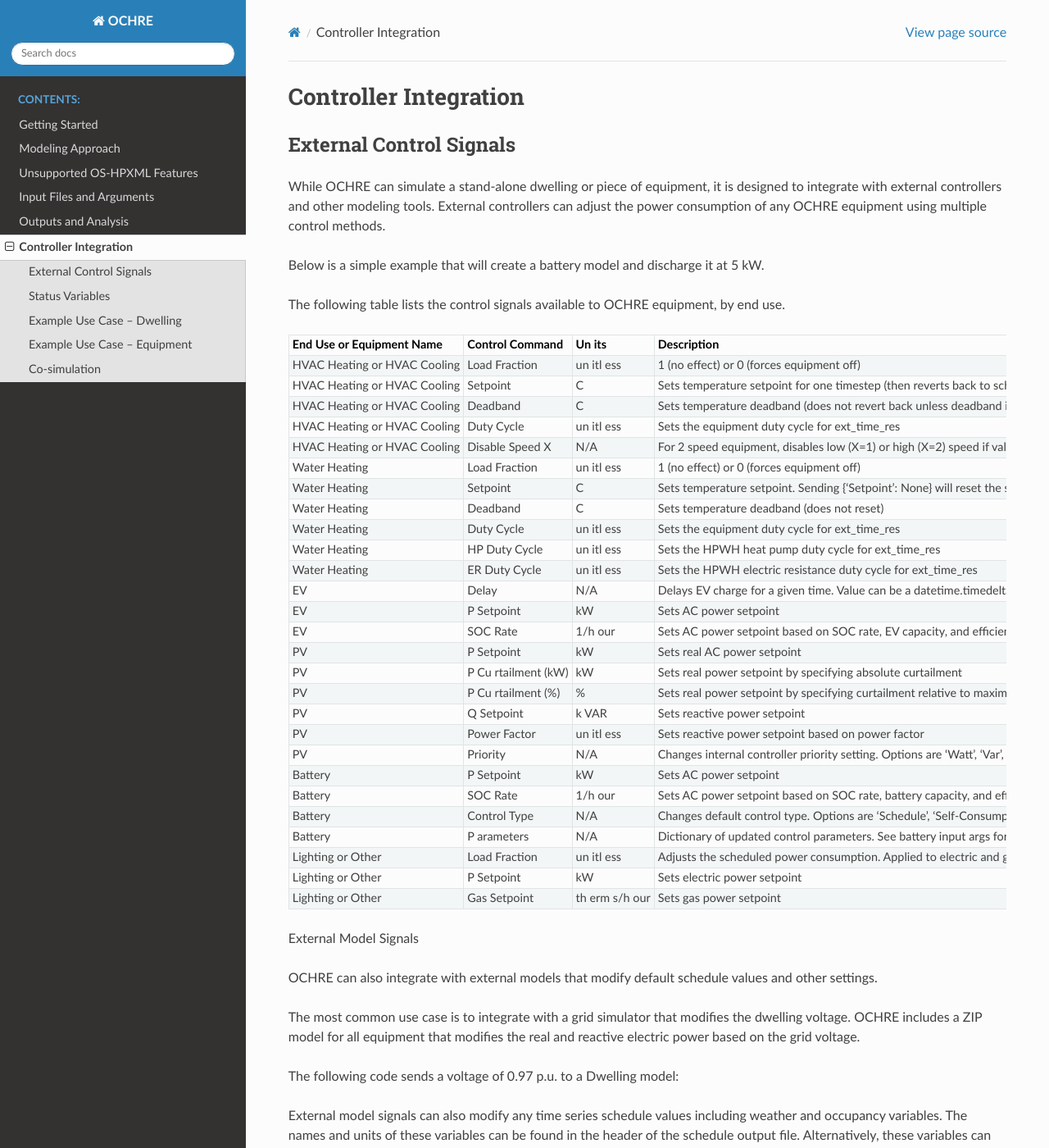
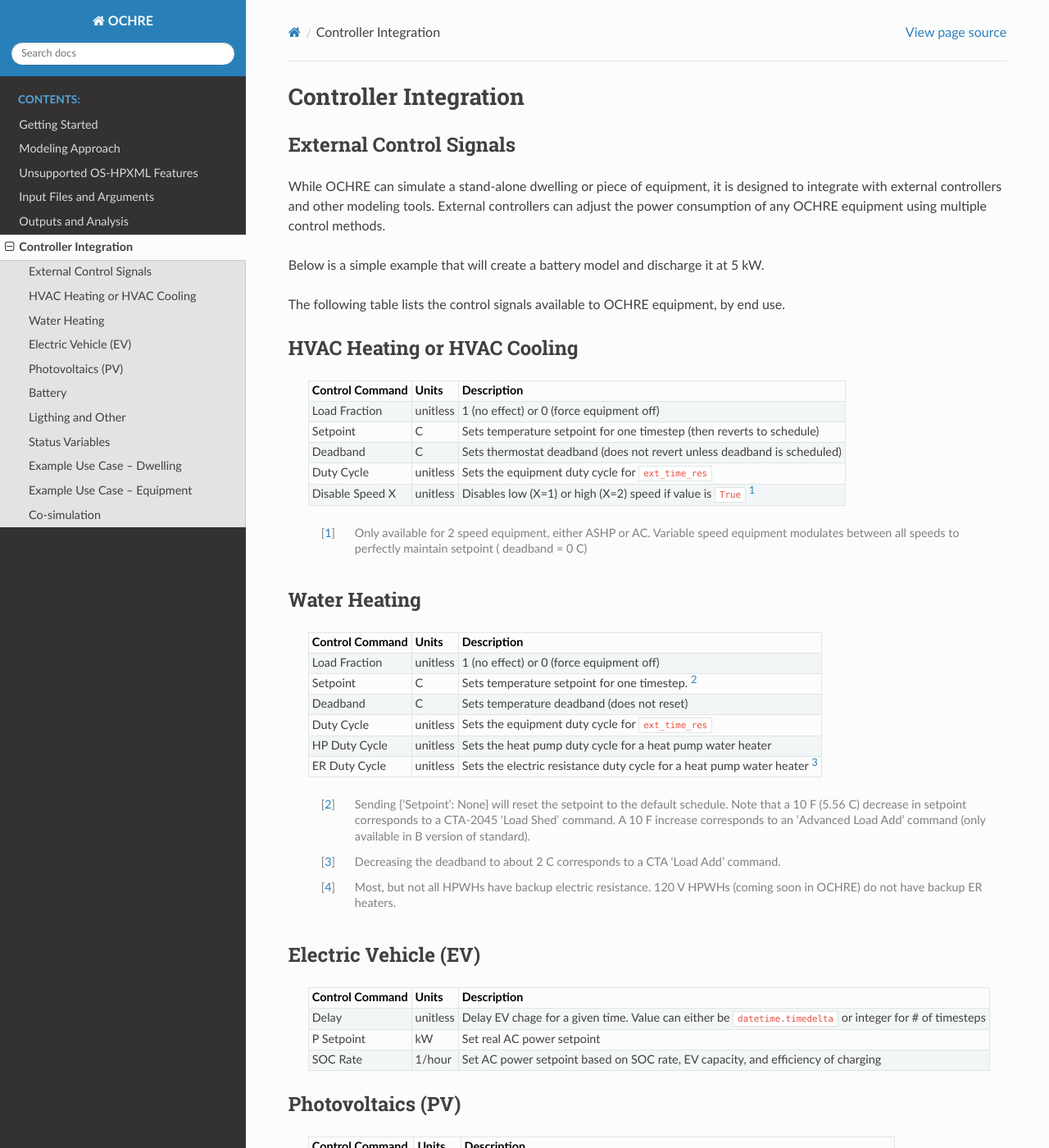
Before and after one commit to NREL/OCHRE, a Sphinx documentation site: the page built from docs/source/ControllerIntegration.rst, in a window 1280 px wide and 1400 px high. Shown: the whole window at 82% size. Built offline with Sphinx 7.4.7 and the Read the Docs theme 2.0.0, drawn with Linux system fonts in a browser that asks for light colours; some of the changed text lies outside the part shown.

Commit message:
Update tables

```diff
--- a/docs/source/ControllerIntegration.rst
+++ b/docs/source/ControllerIntegration.rst
@@ -29,123 +29,94 @@
 The following table lists the control signals available to OCHRE
 equipment, by end use.
 
-+----------+-----------+-----+---------------------------------------+
-| End Use  | Control   | Un  | Description                           |
-| or       | Command   | its |                                       |
-| Equipment|           |     |                                       |
-| Name     |           |     |                                       |
-+==========+===========+=====+=======================================+
-| HVAC     | Load      | un  | 1 (no effect) or 0 (forces equipment  |
-| Heating  | Fraction  | itl | off)                                  |
-| or HVAC  |           | ess |                                       |
-| Cooling  |           |     |                                       |
-+----------+-----------+-----+---------------------------------------+
-| HVAC     | Setpoint  | C   | Sets temperature setpoint for one     |
-| Heating  |           |     | timestep (then reverts back to        |
-| or HVAC  |           |     | schedule)                             |
-| Cooling  |           |     |                                       |
-+----------+-----------+-----+---------------------------------------+
-| HVAC     | Deadband  | C   | Sets temperature deadband (does not   |
-| Heating  |           |     | revert back unless deadband is in the |
-| or HVAC  |           |     | schedule)                             |
-| Cooling  |           |     |                                       |
-+----------+-----------+-----+---------------------------------------+
-| HVAC     | Duty      | un  | Sets the equipment duty cycle for     |
-| Heating  | Cycle     | itl | ext_time_res                          |
-| or HVAC  |           | ess |                                       |
-| Cooling  |           |     |                                       |
-+----------+-----------+-----+---------------------------------------+
-| HVAC     | Disable   | N/A | For 2 speed equipment, disables low   |
-| Heating  | Speed X   |     | (X=1) or high (X=2) speed if value is |
-| or HVAC  |           |     | True                                  |
-| Cooling  |           |     |                                       |
-+----------+-----------+-----+---------------------------------------+
-| Water    | Load      | un  | 1 (no effect) or 0 (forces equipment  |
-| Heating  | Fraction  | itl | off)                                  |
-|          |           | ess |                                       |
-+----------+-----------+-----+---------------------------------------+
-| Water    | Setpoint  | C   | Sets temperature setpoint. Sending    |
-| Heating  |           |     | {'Setpoint': None} will reset the     |
-|          |           |     | setpoint to the default schedule      |
-+----------+-----------+-----+---------------------------------------+
-| Water    | Deadband  | C   | Sets temperature deadband (does not   |
-| Heating  |           |     | reset)                                |
-+----------+-----------+-----+---------------------------------------+
-| Water    | Duty      | un  | Sets the equipment duty cycle for     |
-| Heating  | Cycle     | itl | ext_time_res                          |
-|          |           | ess |                                       |
-+----------+-----------+-----+---------------------------------------+
-| Water    | HP Duty   | un  | Sets the HPWH heat pump duty cycle    |
-| Heating  | Cycle     | itl | for ext_time_res                      |
-|          |           | ess |                                       |
-+----------+-----------+-----+---------------------------------------+
-| Water    | ER Duty   | un  | Sets the HPWH electric resistance     |
-| Heating  | Cycle     | itl | duty cycle for ext_time_res           |
-|          |           | ess |                                       |
-+----------+-----------+-----+---------------------------------------+
-| EV       | Delay     | N/A | Delays EV charge for a given time.    |
-|          |           |     | Value can be a datetime.timedelta or  |
-|          |           |     | an integer to specify the number of   |
-|          |           |     | time steps to delay                   |
-+----------+-----------+-----+---------------------------------------+
-| EV       | P         | kW  | Sets AC power setpoint                |
-|          | Setpoint  |     |                                       |
-+----------+-----------+-----+---------------------------------------+
-| EV       | SOC Rate  | 1/h | Sets AC power setpoint based on SOC   |
-|          |           | our | rate, EV capacity, and efficiency of  |
-|          |           |     | charging                              |
-+----------+-----------+-----+---------------------------------------+
-| PV       | P         | kW  | Sets real AC power setpoint           |
-|          | Setpoint  |     |                                       |
-+----------+-----------+-----+---------------------------------------+
-| PV       | P         | kW  | Sets real power setpoint by           |
-|          | Cu        |     | specifying absolute curtailment       |
-|          | rtailment |     |                                       |
-|          | (kW)      |     |                                       |
-+----------+-----------+-----+---------------------------------------+
-| PV       | P         | %   | Sets real power setpoint by           |
-|          | Cu        |     | specifying curtailment relative to    |
-|          | rtailment |     | maximum power point                   |
-|          | (%)       |     |                                       |
-+----------+-----------+-----+---------------------------------------+
-| PV       | Q         | k   | Sets reactive power setpoint          |
-|          | Setpoint  | VAR |                                       |
-+----------+-----------+-----+---------------------------------------+
-| PV       | Power     | un  | Sets reactive power setpoint based on |
-|          | Factor    | itl | power factor                          |
-|          |           | ess |                                       |
-+----------+-----------+-----+---------------------------------------+
-| PV       | Priority  | N/A | Changes internal controller priority  |
-|          |           |     | setting. Options are 'Watt', 'Var',   |
-|          |           |     | or 'CPF'                              |
-+----------+-----------+-----+---------------------------------------+
-| Battery  | P         | kW  | Sets AC power setpoint                |
-|          | Setpoint  |     |                                       |
-+----------+-----------+-----+---------------------------------------+
-| Battery  | SOC Rate  | 1/h | Sets AC power setpoint based on SOC   |
-|          |           | our | rate, battery capacity, and           |
-|          |           |     | efficiency                            |
-+----------+-----------+-----+---------------------------------------+
-| Battery  | Control   | N/A | Changes default control type. Options |
-|          | Type      |     | are 'Schedule', 'Self-Consumption',   |
-|          |           |     | and 'Off'                             |
-+----------+-----------+-----+---------------------------------------+
-| Battery  | P         | N/A | Dictionary of updated control         |
-|          | arameters |     | parameters. See battery input args    |
-|          |           |     | for details                           |
-+----------+-----------+-----+---------------------------------------+
-| Lighting | Load      | un  | Adjusts the scheduled power           |
-| or Other | Fraction  | itl | consumption. Applied to electric and  |
-|          |           | ess | gas power                             |
-+----------+-----------+-----+---------------------------------------+
-| Lighting | P         | kW  | Sets electric power setpoint          |
-| or Other | Setpoint  |     |                                       |
-+----------+-----------+-----+---------------------------------------+
-| Lighting | Gas       | th  | Sets gas power setpoint               |
-| or Other | Setpoint  | erm |                                       |
-|          |           | s/h |                                       |
-|          |           | our |                                       |
-+----------+-----------+-----+---------------------------------------+
+HVAC Heating or HVAC Cooling
+----------------------------
+  ================================  ==========  =========================================================================
+  Control Command                   Units       Description
+  ================================  ==========  =========================================================================
+  Load Fraction                     unitless    1 (no effect) or 0 (force equipment off)
+  Setpoint                          C           Sets temperature setpoint for one timestep (then reverts to schedule)
+  Deadband                          C           Sets thermostat deadband (does not revert unless deadband is scheduled)
+  Duty Cycle                        unitless    Sets the equipment duty cycle for ``ext_time_res``
+  Disable Speed X                   unitless    Disables low (X=1) or high (X=2) speed if value is ``True`` [#]_
+  ================================  ==========  =========================================================================
+
+  .. [#] Only available for 2 speed equipment, either ASHP or AC. Variable speed equipment modulates between all speeds to
+         perfectly maintain setpoint ( deadband = 0 C)
+
+Water Heating
+-----------------------------
+  ================================  ==========  =========================================================================
+  Control Command                   Units       Description
+  ================================  ==========  =========================================================================
+  Load Fraction                     unitless    1 (no effect) or 0 (force equipment off)
+  Setpoint                          C           Sets temperature setpoint for one timestep. [#]_
+  Deadband                          C           Sets temperature deadband (does not reset)
+  Duty Cycle                        unitless    Sets the equipment duty cycle for ``ext_time_res``
+  HP Duty Cycle                     unitless    Sets the heat pump duty cycle for a heat pump water heater
+  ER Duty Cycle                     unitless    Sets the electric resistance duty cycle for a heat pump water heater [#]_
+  ================================  ==========  =========================================================================
+
+  .. [#] Sending {'Setpoint': None} will reset the setpoint to the default schedule. Note that a 10 F (5.56 C)
+         decrease in setpoint corresponds to a CTA-2045 'Load Shed' command. A 10 F increase corresponds to an
+         'Advanced Load Add' command (only available in B version of standard).
+  .. [#] Decreasing the deadband to about 2 C corresponds to a CTA 'Load Add' command.
+  .. [#] Most, but not all HPWHs have backup electric resistance. 120 V HPWHs (coming soon in OCHRE) do not
+         have backup ER heaters.
+
+Electric Vehicle (EV)
+-----------------------------
+
+  ================================  ==========  =========================================================================================================
+  Control Command                   Units       Description
+  ================================  ==========  =========================================================================================================
+  Delay                             unitless    Delay EV chage for a given time. Value can either be ``datetime.timedelta`` or integer for # of timesteps
+  P Setpoint                        kW          Set real AC power setpoint
+  SOC Rate                          1/hour      Set AC power setpoint based on SOC rate, EV capacity, and efficiency of charging
+  ================================  ==========  =========================================================================================================
+
+Photovoltaics (PV)
+-----------------------------
+
+  ================================  ==========  =========================================================================================================
+  Control Command                   Units       Description
+  ================================  ==========  =========================================================================================================
+  P Setpoint                        kW          Sets real AC power setpoint
+  P Curtailment (kW)                kW          Set real power setpoint by specifying absolute curtailment
+  P Curtailment (%)                 %           Set real power setpoint by specifying curtailment relative to maximum power point
+  Q Setpoint                        kVar        Set reactive power setpoint
+  Power Factor                      unitless    Set reactive power setpoint based on power factor
+  Priority                          N/A         Changes internal controller priority setting. Options are ``Watt``, ``Var``, or ``CPF`` [#]_
+  ================================  ==========  =========================================================================================================
+
+  .. [#] CPF: Constant Power Factor
+
+Battery
+-----------------------------
+
+  ================================  ==========  =========================================================================================================
+  Control Command                   Units       Description
+  ================================  ==========  =========================================================================================================
+  P Setpoint                        kW          Sets AC power setpoint
+  SOC Rate                          1/hour      Set AC power setpoint based on SOC rate, battery capacity, and efficiency
+  Control Type                      N/A         Change default control type. Supported options are ``Schedule``, ``Self-Consumption`` [#]_, and ``Off``
+  Parameters                        N/A         Dictionary of updated control parameters. See battery input arguments for details.
+  ==================================  ==========  =========================================================================================================
+
+  .. [#] 'Self-Consumption' mode, sometimes referred to as minimizing grid import, only applies for homes with PV and a battery.
+         This strategy will charge the battery when PV production is larger than electricty consumption and vice versa.
+
+Ligthing and Other
+-----------------------------
+
+These options can apply to a wide variety of devices but are generally most useful for backup generation.
+  ================================  ==========  =========================================================================================================
+  Control Command                   Units       Description
+  ================================  ==========  =========================================================================================================
+  Load Fraction                     unitless    Adjust the scheduled power consumption. Can apply to both electric and gas.
+  P Setpoint                        kW          Set electric power setpoint
+  Gas Setpoint                      therms/hour Set gas power setpoint
+  =================================  ==========  =========================================================================================================
 
 External Model Signals
 
```
